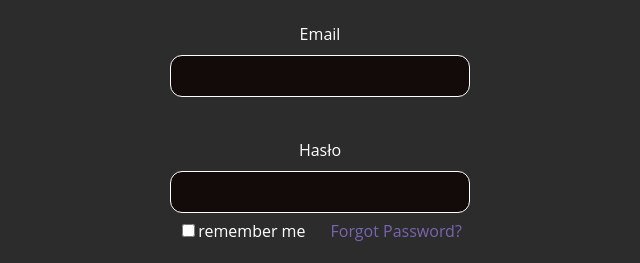
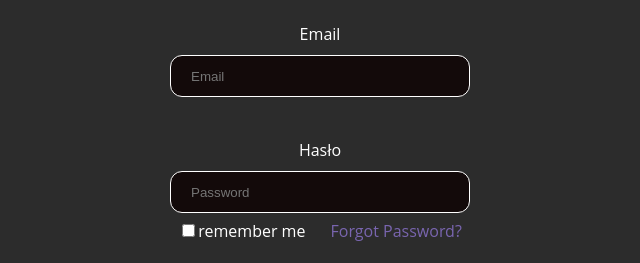
Before and after one commit to TheZetClaudio/Formularz, a plain HTML site: page Index.html in a window 1280 px wide. Shown: the part 387-650 px from the top of the page, 320-960 px from the left. Drawn offline with Linux system fonts and the light colour scheme.

Commit message:
placeholder

```diff
--- a/Index.html
+++ b/Index.html
@@ -40,7 +40,7 @@
                     <label for="Email">Email</label>
                 </div>
                 <div class="input-email">
-                    <input type="email">
+                    <input type="email" placeholder="Email">
                 </div>
             </div>
             <br>
@@ -50,7 +50,7 @@
                         <label for="Haslo">Hasło</label>
                     </div>
                     <div class="input-haslo">
-                        <input type="password">
+                        <input type="password" placeholder="Password">
                     </div>
                 </div>
             </div>
@@ -59,7 +59,6 @@
                 <div class="fpass"><a href="#">Forgot Password?</a></div>
             </div>
             <div class="login_button"><input type="button" value="Zaloguj"></div>
-
         </form>
     </div>
   </section>
--- a/style.css
+++ b/style.css
@@ -228,6 +228,10 @@ input[type=button]:hover{
     border-radius: 0px;
     cursor: pointer;
 }
+::placeholder{
+    position: relative;
+    left: 15px;
+}
 .dopis{
     display: flex;
     flex-direction: row;
```
